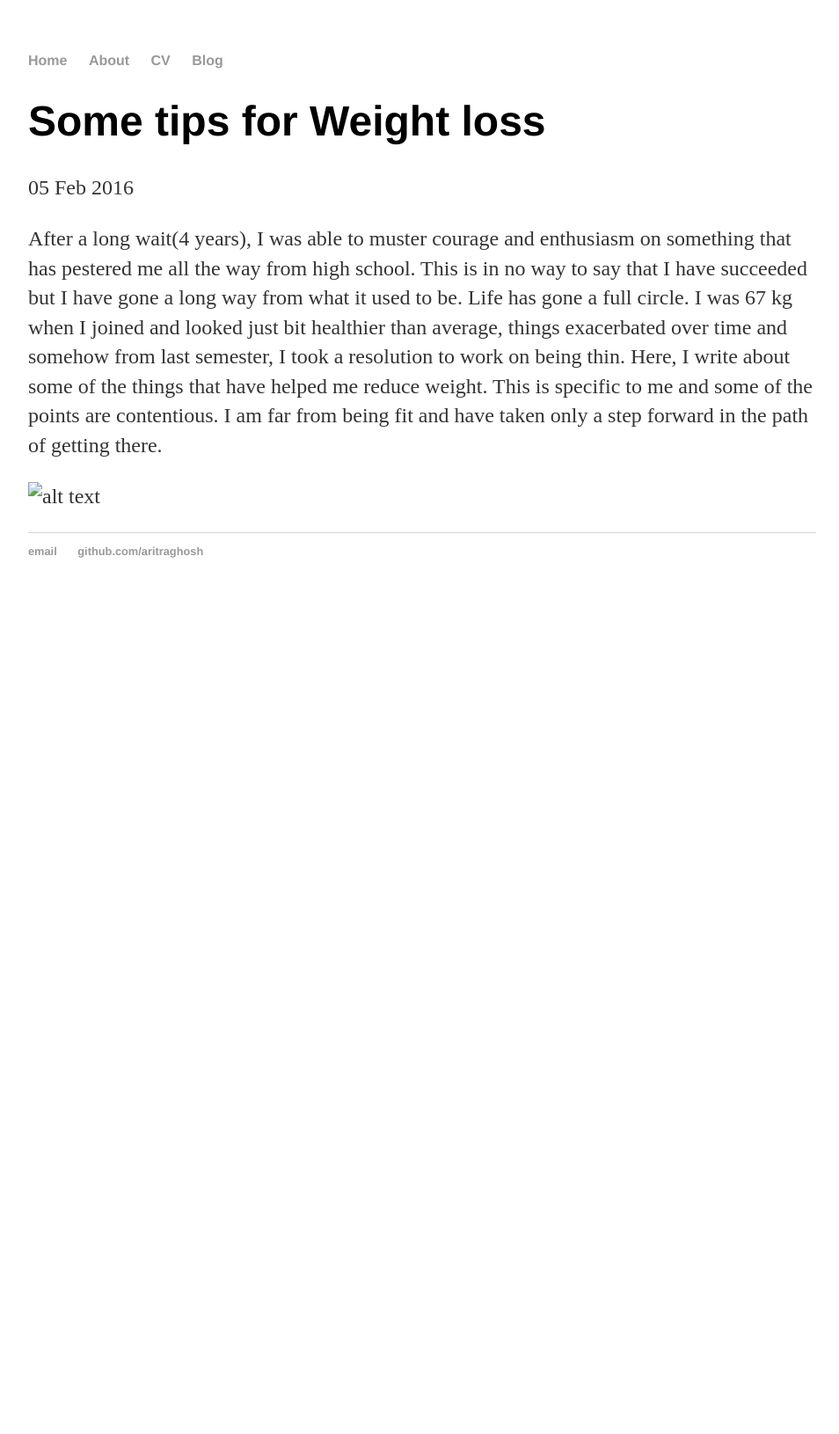
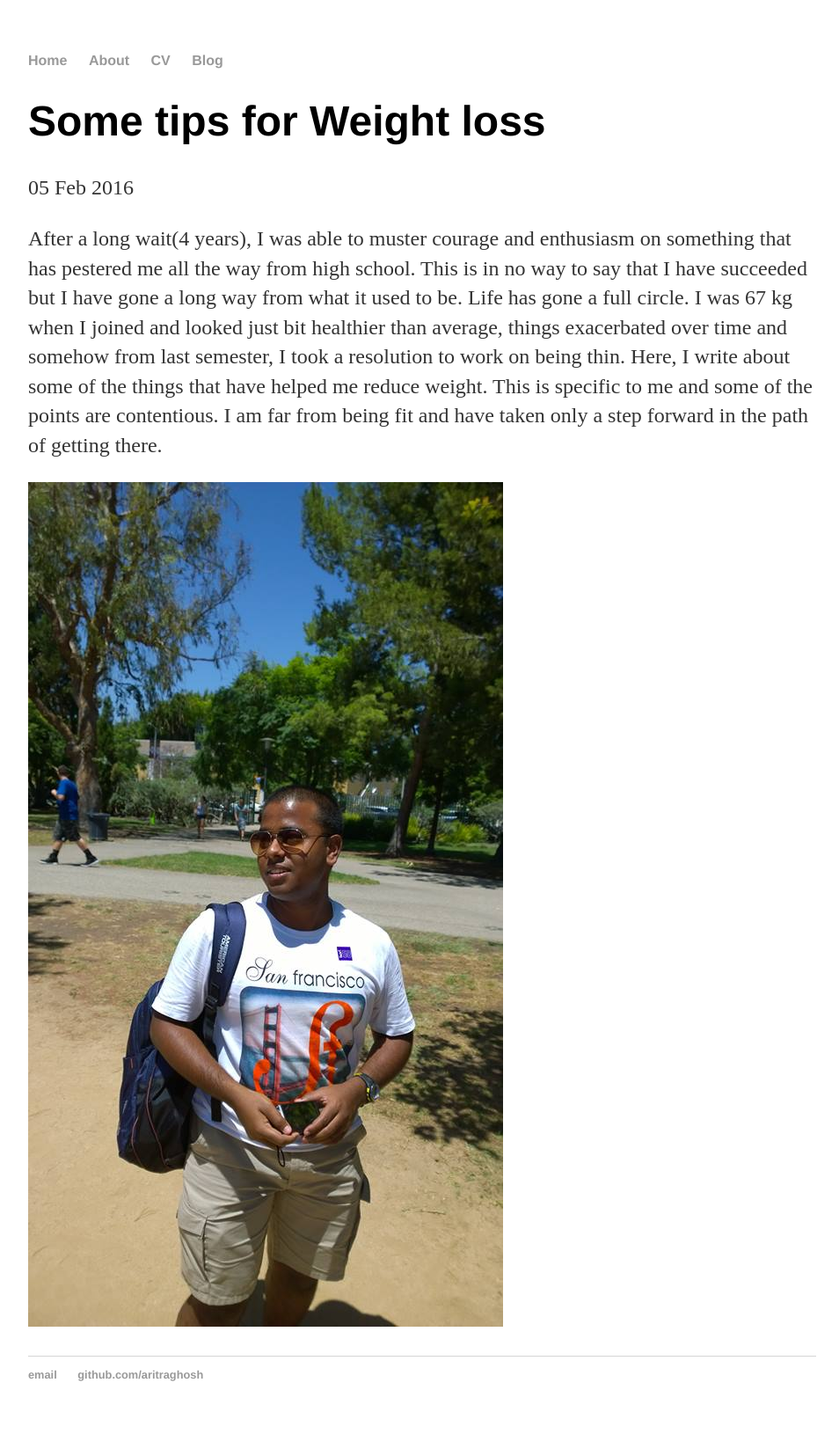
Before and after one commit to aritraghosh/aritraghosh.github.io, a Jekyll site: the page built from _posts/2016-02-05-some-tips-for-weight-loss.md, in a window 1280 px wide. Shown: the whole page at 88% size, without its empty margins (160-1114 px from the left). Built offline with Jekyll 4.4.1, drawn with Linux system fonts in a browser that asks for light colours; before the commit the page ends 900 px from its top, so only the background shows below that.

Commit message:
Update 2016-02-05-some-tips-for-weight-loss.md

```diff
--- a/_posts/2016-02-05-some-tips-for-weight-loss.md
+++ b/_posts/2016-02-05-some-tips-for-weight-loss.md
@@ -6,4 +6,4 @@ date: 2016-02-05
 
 After a long wait(4 years), I was able to muster courage and enthusiasm on something that has pestered me all the way from high school. This is in no way to say that I have succeeded but I have gone a long way from what it used to be. Life has gone a full circle. I was 67 kg when I joined and looked just bit healthier than average, things exacerbated over time and somehow from last semester, I took a resolution to work on being thin. Here, I write about some of the things that have helped me reduce weight. This is specific to me and some of the points are contentious. I am far from being fit and have taken only a step forward in the path of getting there.
 
-![alt text](aritraghosh.github.io/images/Aritra_old.jpg "Before I began")
+![alt text](https://aritraghosh.github.io/images/Aritra_old.jpg "Before I began")
```
